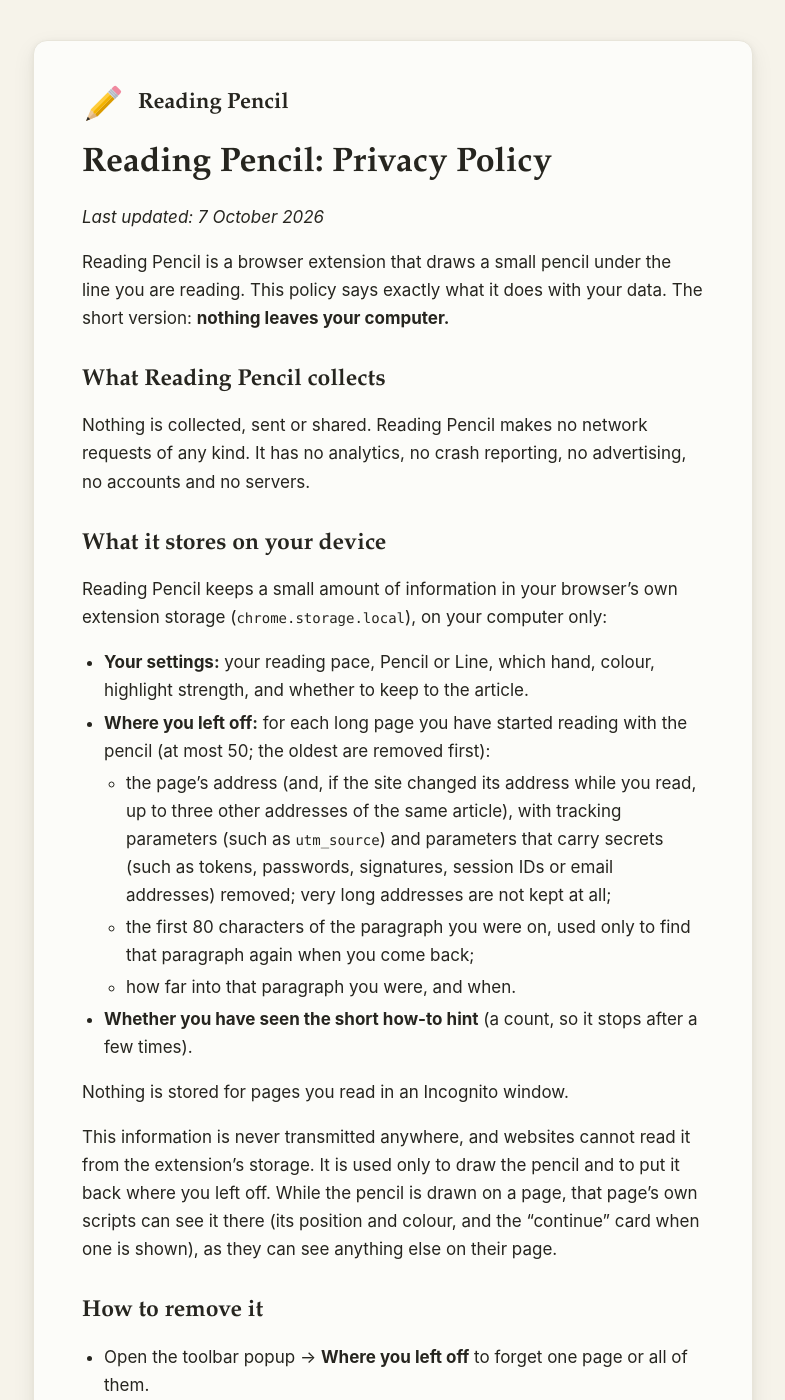
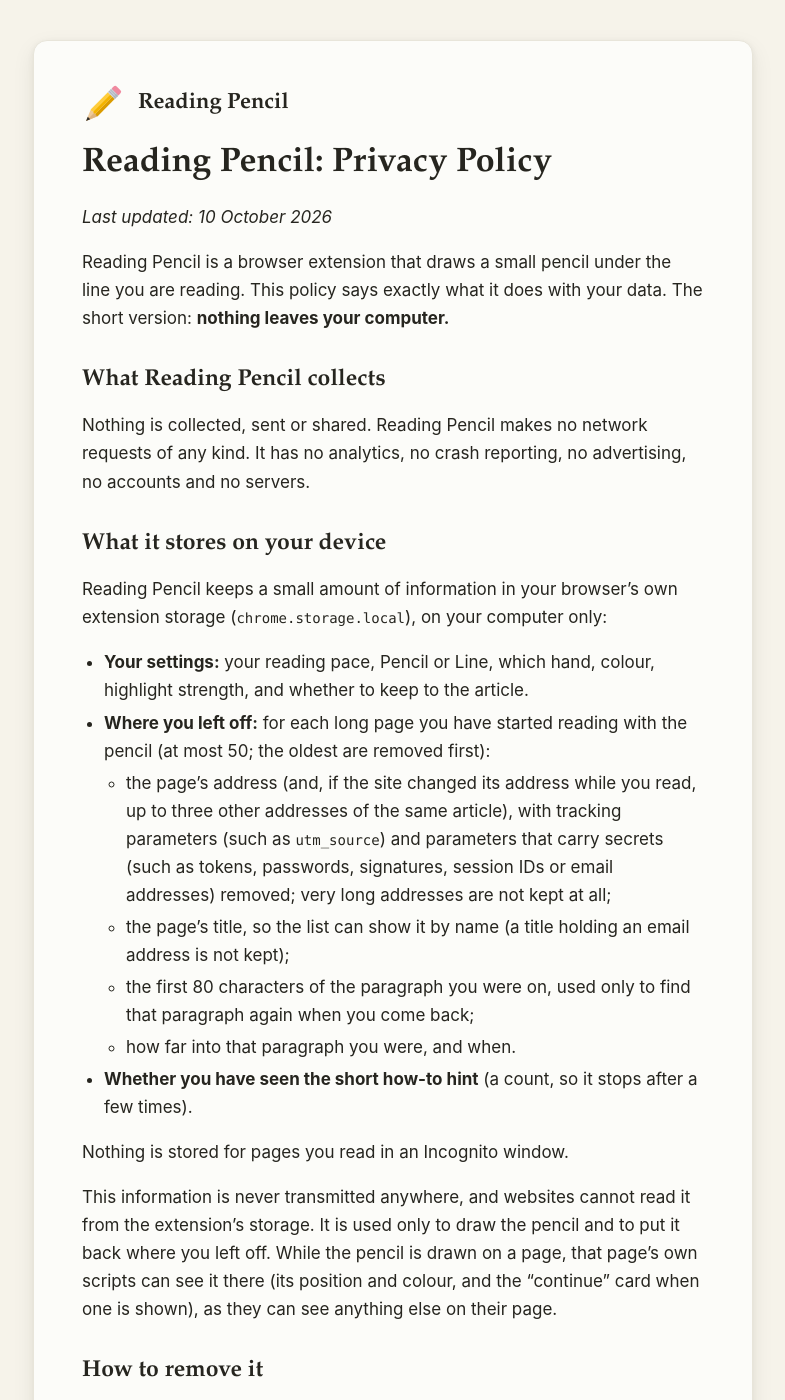
Before and after one commit to threatner/threatner.github.io, a Jekyll site: the page built from reading-pencil/privacy.md, in a window 1280 px wide and 1400 px high. Shown: the whole window, without its empty margins (247-1032 px from the left). Built offline with Jekyll 4.4.1, drawn with Linux system fonts in a browser that asks for light colours.

Commit message:
Reading Pencil privacy: each saved place keeps the page's title (1.1.7)
The list in "Where you left off" shows pages by title from 1.1.7, so the
title is kept with the place, on the device only. Publish the day 1.1.7 is
live in the Chrome Web Store.

Co-Authored-By: Claude Opus 5.5 <noreply@anthropic.com>

```diff
--- a/reading-pencil/privacy.md
+++ b/reading-pencil/privacy.md
@@ -7,7 +7,7 @@ permalink: /reading-pencil/privacy/
 
 # Reading Pencil: Privacy Policy
 
-_Last updated: 7 October 2026_
+_Last updated: 10 October 2026_
 
 Reading Pencil is a browser extension that draws a small pencil under the line
 you are reading. This policy says exactly what it does with your data. The
@@ -33,6 +33,8 @@ extension storage (`chrome.storage.local`), on your computer only:
     parameters (such as `utm_source`) and parameters that carry secrets
     (such as tokens, passwords, signatures, session IDs or email
     addresses) removed; very long addresses are not kept at all;
+  - the page's title, so the list can show it by name (a title holding an
+    email address is not kept);
   - the first 80 characters of the paragraph you were on, used only to find
     that paragraph again when you come back;
   - how far into that paragraph you were, and when.
```
